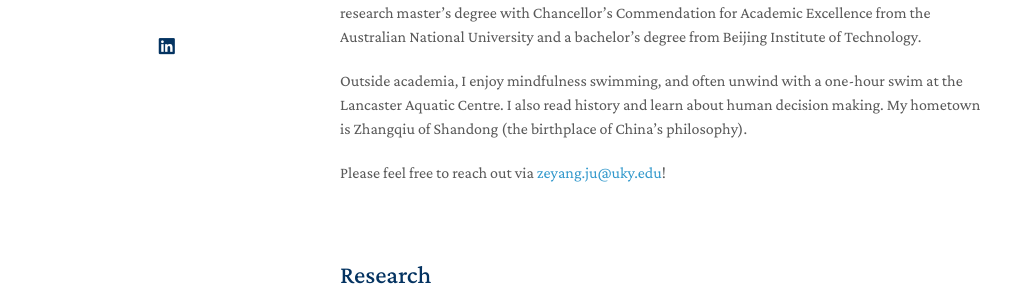
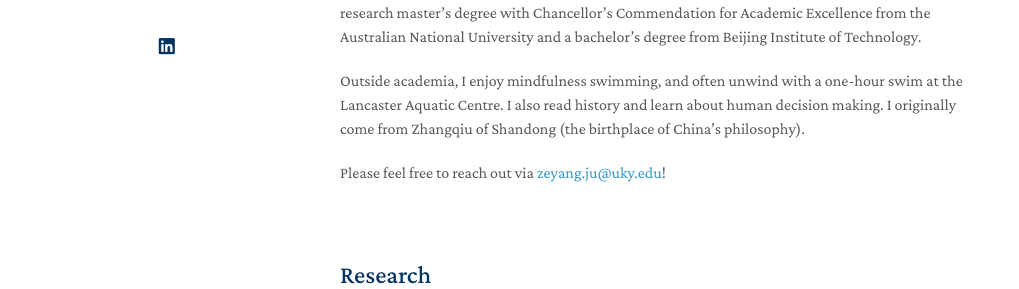
Before and after one commit to zeyang1225/zeyang1225.github.io, a Jekyll site: the page built from index.md, in a window 1280 px wide and 900 px high. Shown: the part 424-713 px from the top of the window, without its empty margins (130-1149 px from the left). Built offline with Jekyll 4.4.1, drawn with Linux system fonts in a browser that asks for light colours; nearby versions of some CDN libraries; comment, search, counter and statistics services are not loaded; a style sheet for code colours, icons or effects is not loaded.

Commit message:
Revise hometown description in home.md
Updated the description of hometown.

```diff
--- a/_includes/home.md
+++ b/_includes/home.md
@@ -8,6 +8,6 @@ My passion is using archival method and textual analysis to understand digital t
 
 Before pursuing my doctoral studies, I worked as a research associate and taught business statistics at the Australian National University, where I received two summer research fellowships. I earned a research master’s degree with Chancellor’s Commendation for Academic Excellence from the Australian National University and a bachelor’s degree from Beijing Institute of Technology.
 
-Outside academia, I enjoy mindfulness swimming, and often unwind with a one-hour swim at the Lancaster Aquatic Centre. I also read history and learn about human decision making. My hometown is Zhangqiu of Shandong (the birthplace of China’s philosophy).
+Outside academia, I enjoy mindfulness swimming, and often unwind with a one-hour swim at the Lancaster Aquatic Centre. I also read history and learn about human decision making. I originally come from Zhangqiu of Shandong (the birthplace of China’s philosophy).
 
 Please feel free to reach out via <a href="zeyang.ju@uky.edu">zeyang.ju@uky.edu</a>!
```
